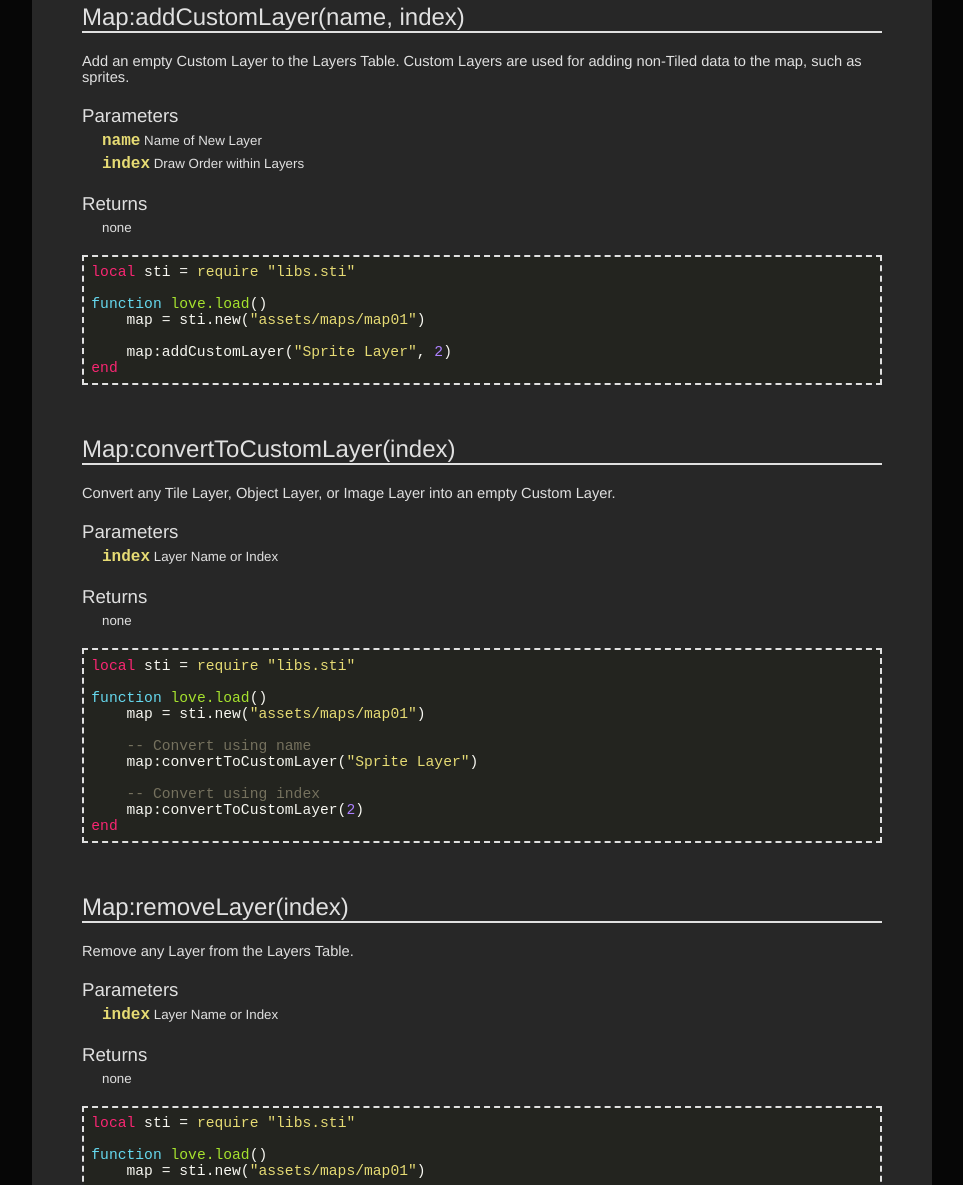
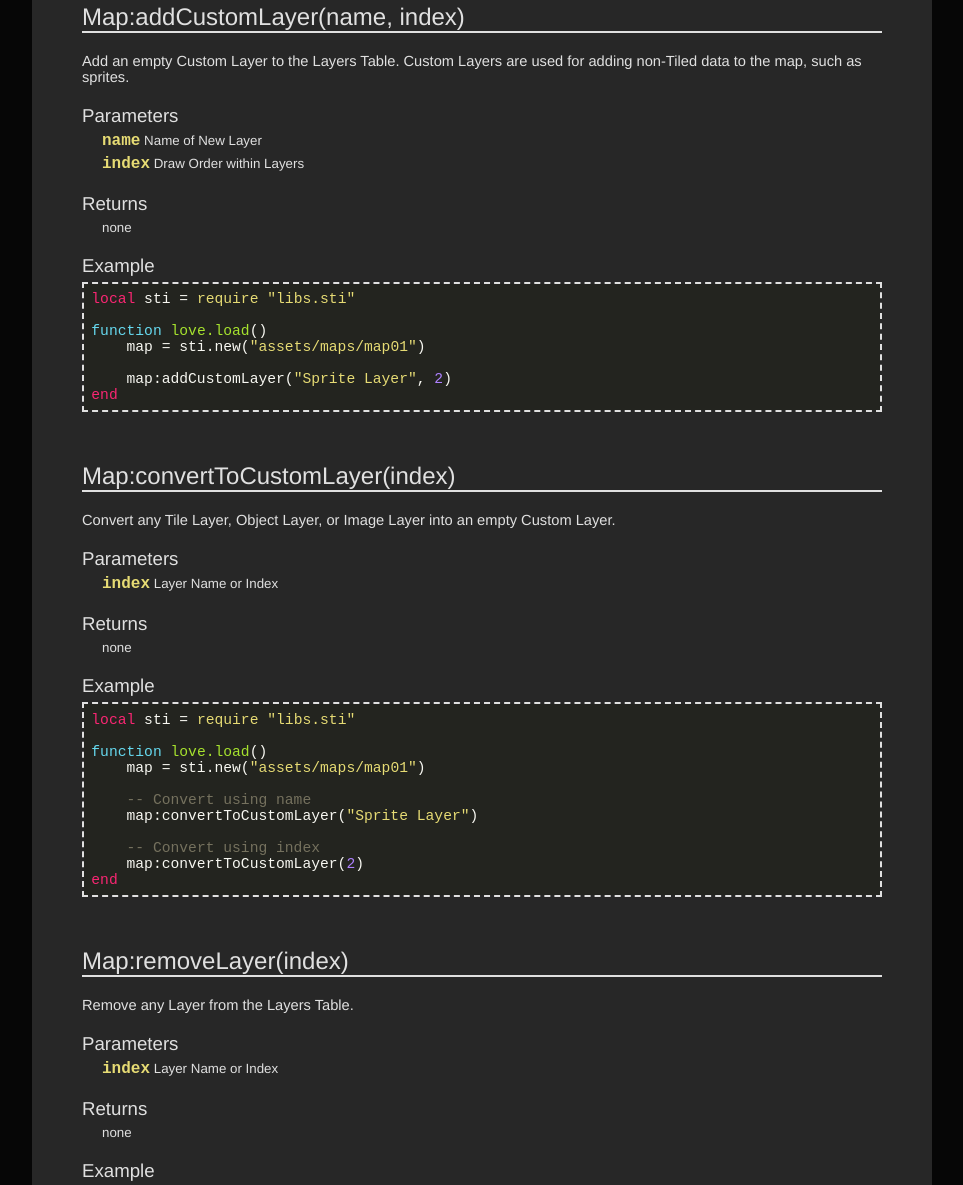
Before and after one commit to karai17/Simple-Tiled-Implementation, a plain HTML site: page index.html in a window 1280 px wide. Shown: the part 908-2093 px from the top of the page, without its empty margins (158-1121 px from the left). Drawn offline with Linux system fonts and the light colour scheme.

Commit message:
Added Example headers

```diff
--- a/index.html
+++ b/index.html
@@ -64,6 +64,7 @@ end</code></pre>
 				<ul>
 					<li>none</li>
 				</ul>
+				<h3>Example</h3>
 				<pre><code class="language-lua">local sti = require "libs.sti"
 
 function love.load()
@@ -83,6 +84,7 @@ end</code></pre>
 				<ul>
 					<li>none</li>
 				</ul>
+				<h3>Example</h3>
 				<pre><code class="language-lua">local sti = require "libs.sti"
 
 function love.load()
@@ -106,6 +108,7 @@ end</code></pre>
 				<ul>
 					<li>none</li>
 				</ul>
+				<h3>Example</h3>
 				<pre><code class="language-lua">local sti = require "libs.sti"
 
 function love.load()
@@ -129,6 +132,7 @@ end</code></pre>
 				<ul>
 					<li>none</li>
 				</ul>
+				<h3>Example</h3>
 				<pre><code class="language-lua">local sti = require "libs.sti"
 
 function love.load()
@@ -150,6 +154,7 @@ end</code></pre>
 				<ul>
 					<li>none</li>
 				</ul>
+				<h3>Example</h3>
 				<pre><code class="language-lua">local sti = require "libs.sti"
 
 function love.load()
@@ -175,6 +180,7 @@ end</code></pre>
 				<ul>
 					<li>none</li>
 				</ul>
+				<h3>Example</h3>
 				<pre><code class="language-lua">local sti = require "libs.sti"
 
 function love.load()
@@ -204,6 +210,7 @@ end</code></pre>
 				<ul>
 					<li>none</li>
 				</ul>
+				<h3>Example</h3>
 				<pre><code class="language-lua">local sti = require "libs.sti"
 
 function love.load()
@@ -237,6 +244,7 @@ end</code></pre>
 				<ul>
 					<li>none</li>
 				</ul>
+				<h3>Example</h3>
 				<pre><code class="language-lua">local sti = require "libs.sti"
 
 function love.load()
@@ -270,6 +278,7 @@ end</code></pre>
 				<ul>
 					<li>none</li>
 				</ul>
+				<h3>Example</h3>
 				<pre><code class="language-lua">local sti = require "libs.sti"
 
 function love.load()
@@ -303,6 +312,7 @@ end</code></pre>
 				<ul>
 					<li>none</li>
 				</ul>
+				<h3>Example</h3>
 				<pre><code class="language-lua">local sti = require "libs.sti"
 
 function love.load()
@@ -334,6 +344,7 @@ end</code></pre>
 				<ul>
 					<li>none</li>
 				</ul>
+				<h3>Example</h3>
 				<pre><code class="language-lua">local sti = require "libs.sti"
 
 function love.load()
@@ -359,6 +370,7 @@ end</code></pre>
 			<section>
 				<h2><a id="callbacks">Callbacks</a></h2>
 				<p>Every Layer has its own Update and Draw callback functions. When a map is initialized, each Layer is given an empty Update function and a Draw function respective of the Layer's type. When a Custom Layer is created, it is given empty callbacks. Both the Update and Draw callbacks can be overridden to customize your Map.</p>
+				<h3>Example</h3>
 				<pre><code class="language-lua">local sti = require "libs.sti"
 
 function love.load()
--- a/stylesheets/styles.css
+++ b/stylesheets/styles.css
@@ -6,6 +6,7 @@ body {
 }
 
 header, section { margin-bottom: 50px; }
+
 nav {
 	font-size: 110%;
 	list-style-type: none;
@@ -13,7 +14,7 @@ nav {
 }
 
 section ul { margin-bottom: 20px; }
-nav li, section li { margin: 5px 0 5px 20px; }
+nav li, section li { margin: 0 0 5px 20px; }
 
 section li span {
 	color: #e6db74;
@@ -31,7 +32,10 @@ h1, h2 {
 
 h1 { font-size: 280%; }
 h2 { font-size: 180%; }
-h3 { font-size: 140%; }
+h3 {
+	font-size: 140%;
+	margin-bottom: 5px;
+}
 
 pre {
 	border: 2px dashed #e0e0e0;
```
